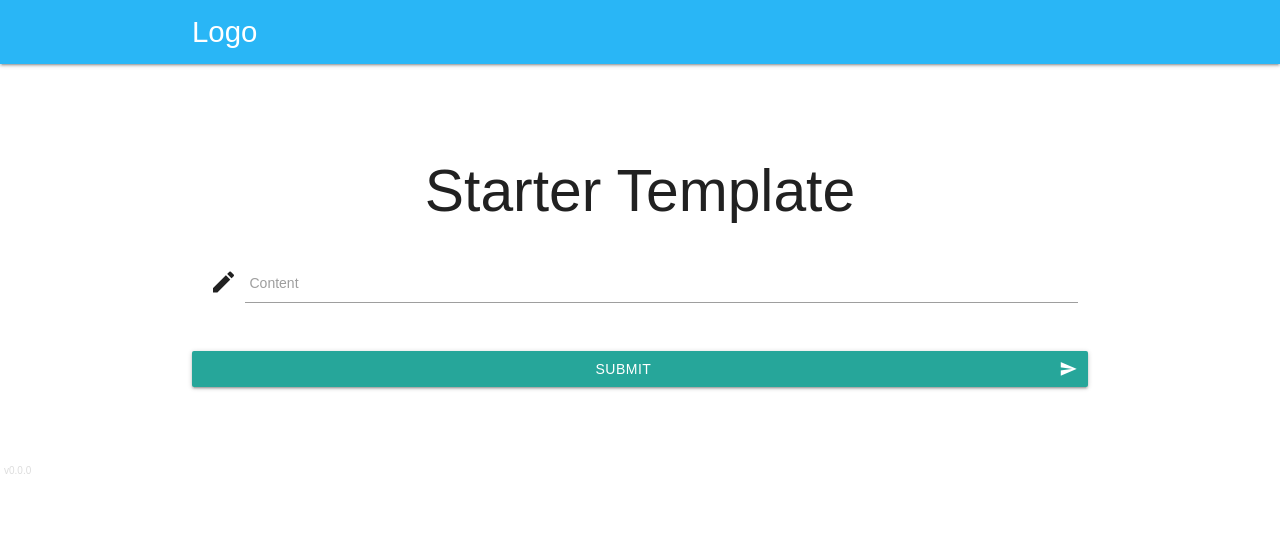
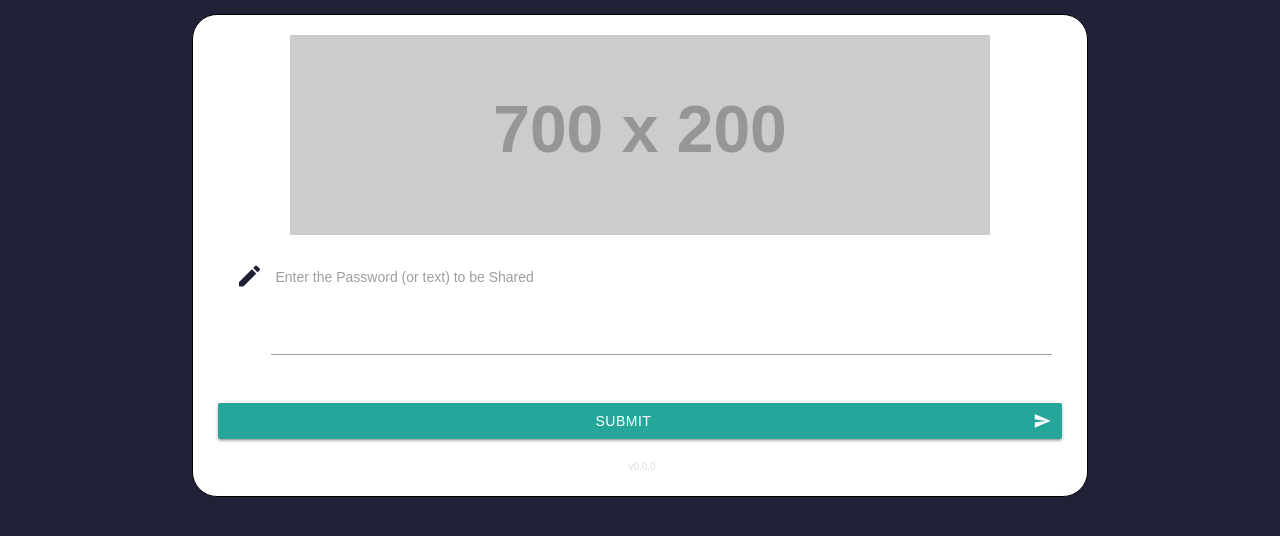
Before and after one commit to tomcollis/PasswordPusher_Proxy, a plain HTML site: page main.html in a window 1280 px wide. Drawn offline with nearby package versions, Linux system fonts and the light colour scheme; placeholder pictures from the web are drawn by us.

Commit message:
Update branding options and add notification.

```diff
--- a/assets/my_style.css
+++ b/assets/my_style.css
@@ -2,11 +2,18 @@ html, button, input, optgroup, select, textarea {
     font-family: Arial, sans-serif;
   }
 html, body {
-  background-color: #ffffff;
+  background-color: var(--body-background);
   font-size: 14px;
   margin: 0;
   min-height: 380px;
   padding: 0;
+  color: var(--body-text);
+}
+.container {
+  border: 1px solid #000000;
+  border-radius: 25px;
+  padding: 20px 25px 20px;
+  background-color: var(--container-background);
 }
 #mani-ver-num {
 margin: 0;
--- a/main.html
+++ b/main.html
@@ -6,34 +6,36 @@
 <link rel="stylesheet" href="https://cdn.jsdelivr.net/npm/@materializecss/materialize@1.1.0/dist/css/materialize.min.css">
 <link type="text/css" rel="stylesheet" href="assets/my_style.css"  media="screen"/>
 <title>Password Pusher</title>
+<style>
+  :root {
+    --button-text: #FFFFFF;
+    --button-background: #000000;
+    --body-text: #202036;
+    --body-background: #202036;
+    --container-background: #FFFFFF
+  }
+  </style>
 </head>
 <body>
-  <nav role="navigation" class="light-blue lighten-1">
-    <div class="nav-wrapper container">
-      <a href="#" class="brand-logo">Logo</a>
-    </div>
-  </nav>
   <div class="section">
-    <div class="container">
-      <br><br>
-      <h1 class="header center-align">Starter Template</h1>
+    <div class="container center-align">
+      <img class="responsive-img" src="https://via.placeholder.com/700x200.png" id="header-image" alt="Logo">
       <div class="row center-align">
         <div class="input-field col s12">
           <i class="material-icons prefix">create</i>
-          <textarea rows="10" id="contentValue" class="materialize-textarea"></textarea>
-          <label style="padding-left: 5px" for="contentValue">Content</label>
+          <textarea id="contentValue" style="height: 100px;" class="materialize-textarea"></textarea>
+          <label style="padding-left: 5px" for="contentValue">Enter the Password (or text) to be Shared</label>
         </div>
       </div>
       <div class="row center-align">
         <button class="btn waves-effect col s12" id='submit'>Submit<i class="material-icons right">send</i></button>
-        </div>
-      <br><br>
+      </div>
+      <!-- FOOTER -->
+      <a class="modal-trigger" href="#modal1"><p id="mani-ver-num">v0.0.0</p></a>
     </div>
   </div>
-<!-- FOOTER -->
-<a class="modal-trigger" href="#modal1"><p id="mani-ver-num">v0.0.0</p></a>
 <!-- ABOUT POPUP START -->
-<div id="modal1" class="modal" style="width:90%;">
+<div id="modal1" class="modal" style="max-width: 500px; width:90%;">
   <div class="modal-content">
     <h5 id="about-mani-ver">About <sup>(v0.1.0)</sup></h5>
     <div class="row">
--- a/main.js
+++ b/main.js
@@ -6,6 +6,11 @@ document.addEventListener('DOMContentLoaded', function() {
     // Input Form
     var elems = document.querySelectorAll('select');
     var instances = M.FormSelect.init(elems);
+  });
+  document.getElementById('header-image').addEventListener('click', function() {
+  M.toast({
+    displayLength: 15000,
+    text: 'I am a toast!'})
   });
 // Function - Submit Ticket
 function submitPWP() {
@@ -21,26 +26,23 @@ function submitPWP() {
       let apiUrl = 'https://pwpush.com/p.json';
       var myHeaders = new Headers();
       myHeaders.append("Content-Type", "application/x-www-form-urlencoded");
-
       var urlencoded = new URLSearchParams();
       urlencoded.append("password[payload]", tContents);
       urlencoded.append("password[expire_after_days]", myExpiryDays);
       urlencoded.append("password[expire_after_views]", myExpiryViews);
       urlencoded.append("password[deletable_by_viewer]", "true");
       urlencoded.append("password[retrieval_step]", "true");
-
       var requestOptions = {
         method: 'POST',
         headers: myHeaders,
         body: urlencoded,
         redirect: 'follow'
       };
-
        fetch(apiUrl, requestOptions).then(response => response.json())
          .then(result => {
           console.log(result.url_token)
+          M.toast({displayLength: 15000, text: 'The link is '+brandedUrl+result.url_token})
         }).catch(error => console.log('error', error));
-
 };
 // Wait for Click - Submit
   // Create Variables
```
